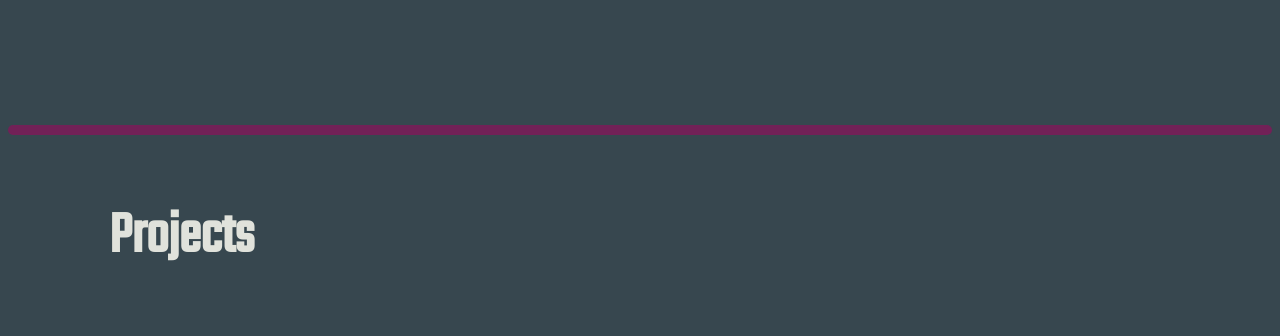
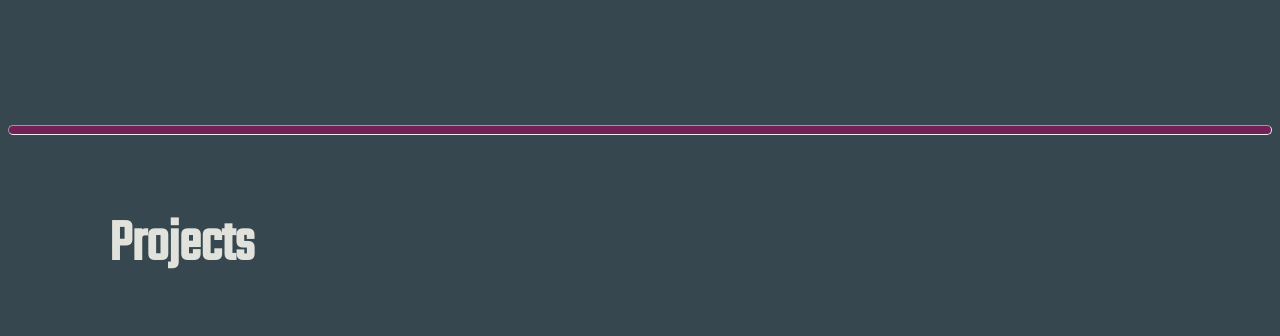
Before and after one commit to elchuko/SASSFSJS06, a plain HTML site: page index.html in a window 1280 px wide. Shown: the part 980-1316 px from the top of the page. Drawn offline with Linux system fonts and the light colour scheme; a web font is replaced by a local one.

Commit message:
Modified colors and adjusted text

```diff
--- a/assets/css/_colors.scss
+++ b/assets/css/_colors.scss
@@ -1,2 +1,3 @@
 $background_color: #37474f;
 $text_color: #e0e2db;
+$divider_color: rgb(114, 33, 87);
--- a/assets/css/main.scss
+++ b/assets/css/main.scss
@@ -67,7 +67,7 @@ section{
 
 .divider-line{
     height: 10px;
-    background-color: rgb(114, 33, 87);
+    background-color: $divider_color;
     border-radius: 40px;
     width: 100%;
 }
--- a/index.html
+++ b/index.html
@@ -8,7 +8,7 @@
     <title>Antonio Sanchez Portfolio</title>
 </head>
 <body>
-    <!--Sidebar-->
+
     <div class="area"></div>
         <nav class="main-menu">
             <ul>
@@ -58,7 +58,7 @@
             </div>
         </section>
 
-        <div class="divider-line"></div>
+        <hr class="divider-line" />
 
         <section class="projects-section">
             <div class="projects-header">
```
Also changed, not shown: 1 other file.
